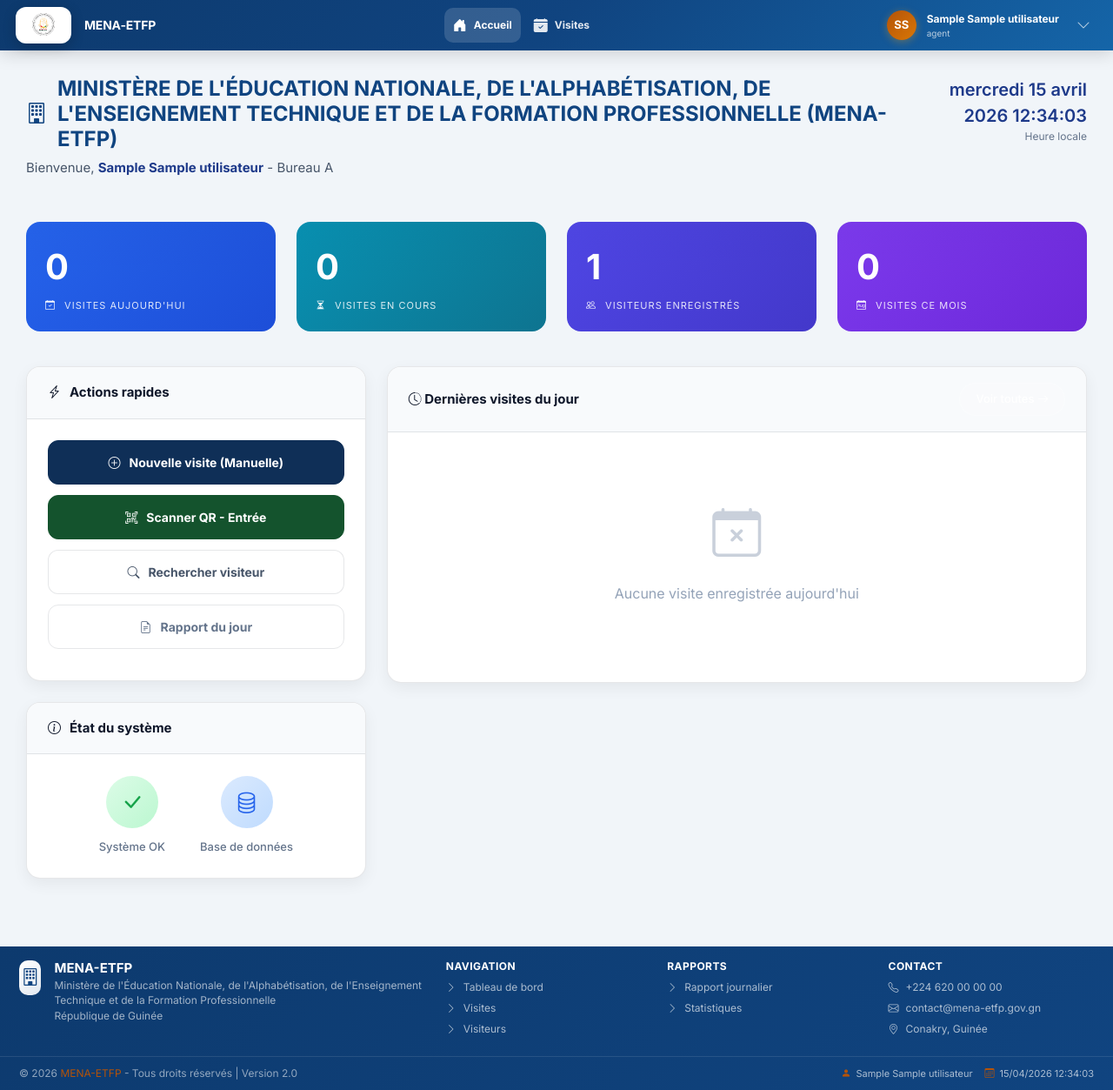
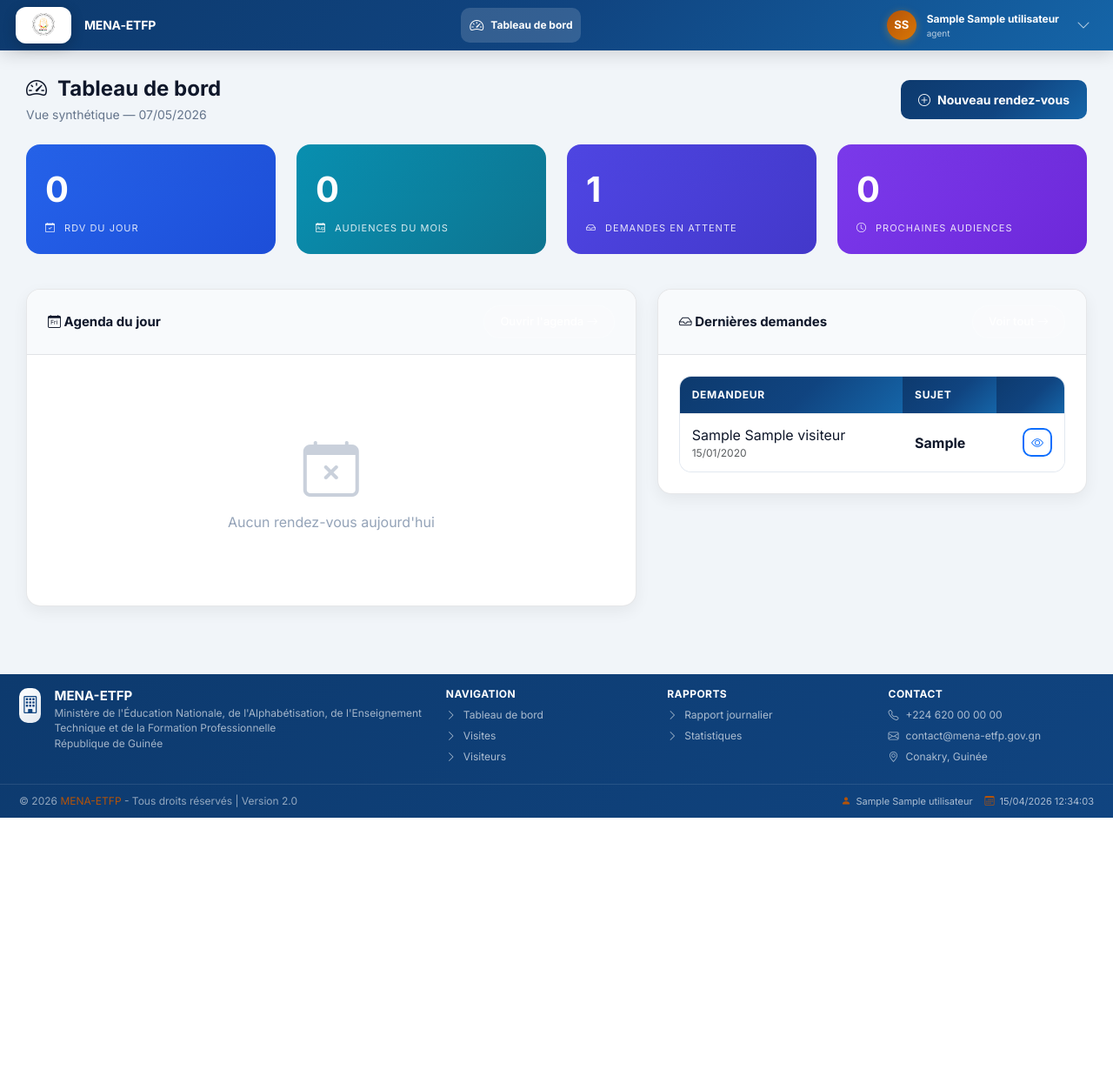
Before and after one commit to Bella5768/visite_CSIG, a Django app: page / in a window 1280 px wide. Shown: the whole page at 87% size. After the commit the page ends 940 px from the top, so only its background shows below. Run offline with Django 5.2, Linux system fonts and the light colour scheme; a user stored in the database is signed in; tables that the repository leaves empty hold one stand-in row (values such as "Sample post").

Commit message:
Cabinet: modules dashboard/agenda/audiences/demandes/repertoire

```diff
--- a/visite_csig/core/urls.py
+++ b/visite_csig/core/urls.py
@@ -5,6 +5,10 @@
 
 urlpatterns = [
     path('', views.dashboard, name='dashboard'),
+    path('agenda/', views.cabinet_agenda, name='cabinet_agenda'),
+    path('audiences/', views.cabinet_audiences, name='cabinet_audiences'),
+    path('demandes/', views.cabinet_demandes, name='cabinet_demandes'),
+    path('repertoire/', views.cabinet_repertoire, name='cabinet_repertoire'),
     path('login/', views.login_view, name='login'),
     path('logout/', views.logout_view, name='logout'),
     path('profil/', views.profil, name='profil'),
--- a/visite_csig/core/views.py
+++ b/visite_csig/core/views.py
@@ -2,7 +2,9 @@
 from django.contrib.auth import authenticate, get_user_model, login, logout
 from django.contrib.auth.decorators import login_required
 from django.core import signing
+from django.core.paginator import Paginator
 from django.core.exceptions import ValidationError
+from django.db.models import Q
 from django.http import JsonResponse
 from django.shortcuts import get_object_or_404, redirect, render
 from django.urls import reverse
@@ -11,7 +13,7 @@
 from core.permissions import module_permission_required
 
 from .models import Correspondant, MotifVisite, PermissionUtilisateur, Utilisateur
-from visites.models import CreneauDisponibilite, Visite
+from visites.models import CreneauDisponibilite, RendezVous, Visite
 from visiteurs.models import Visiteur
 
 
@@ -36,13 +38,133 @@
 @login_required
 def dashboard(request):
     today = timezone.now().date()
-    return render(request, 'core/dashboard.html', {
+    month = today.month
+    year = today.year
+
+    rdv_today = RendezVous.objects.select_related('visiteur', 'motif').filter(date_rendez_vous=today).exclude(statut='annule')
+    agenda_du_jour = rdv_today.order_by('heure_debut')
+
+    audiences_mois = RendezVous.objects.filter(
+        date_rendez_vous__year=year,
+        date_rendez_vous__month=month,
+        statut__in=['confirme', 'en_cours', 'termine'],
+    ).count()
+
+    demandes_attente = RendezVous.objects.filter(statut='planifie').count()
+
+    prochaines_audiences = RendezVous.objects.select_related('visiteur', 'motif').filter(
+        date_rendez_vous__gte=today,
+        statut__in=['confirme', 'planifie'],
+    ).order_by('date_rendez_vous', 'heure_debut')[:8]
+
+    dernieres_demandes = RendezVous.objects.select_related('visiteur', 'motif').filter(
+        statut='planifie'
+    ).order_by('-date_creation')[:8]
+
+    return render(request, 'cabinet/dashboard.html', {
         'page_title': 'Tableau de bord',
-        'visites_jour': Visite.objects.filter(date_visite=today).count(),
-        'visites_en_cours': Visite.objects.filter(date_visite=today, statut='en_cours').count(),
-        'total_visiteurs': Visiteur.objects.count(),
-        'visites_mois': Visite.objects.filter(date_visite__month=today.month).count(),
-        'dernieres_visites': Visite.objects.filter(date_visite=today).select_related('visiteur', 'motif')[:10],
+        'rdv_du_jour': rdv_today.count(),
+        'audiences_mois': audiences_mois,
+        'demandes_attente': demandes_attente,
+        'agenda_du_jour': agenda_du_jour,
+        'prochaines_audiences': prochaines_audiences,
+        'dernieres_demandes': dernieres_demandes,
+        'today': today,
+    })
+
+
+@module_permission_required('agenda', 'view')
+def cabinet_agenda(request):
+    return redirect('visites:agenda_ministre')
+
+
+@module_permission_required('rendez_vous', 'view')
+def cabinet_audiences(request):
+    statut_filter = request.GET.get('statut', '')
+    priorite_filter = request.GET.get('priorite', '')
+    search_query = request.GET.get('search', '')
+
+    qs = RendezVous.objects.select_related('visiteur', 'motif', 'correspondant').exclude(statut='planifie')
+
+    if statut_filter:
+        qs = qs.filter(statut=statut_filter)
+    if priorite_filter:
+        qs = qs.filter(priorite=priorite_filter)
+    if search_query:
+        qs = qs.filter(
+            Q(sujet__icontains=search_query) |
+            Q(visiteur__nom__icontains=search_query) |
+            Q(visiteur__prenoms__icontains=search_query) |
+            Q(visiteur__telephone__icontains=search_query) |
+            Q(visiteur__email__icontains=search_query) |
+            Q(motif__libelle__icontains=search_query)
+        )
+
+    paginator = Paginator(qs.order_by('-date_rendez_vous', '-heure_debut'), 20)
+    page = paginator.get_page(request.GET.get('page', 1))
+
+    return render(request, 'cabinet/audiences.html', {
+        'page_title': 'Audiences',
+        'audiences': page,
+        'statuts': RendezVous.STATUT_CHOICES,
+        'priorites': RendezVous.PRIORITE_CHOICES,
+        'statut_filter': statut_filter,
+        'priorite_filter': priorite_filter,
+        'search_query': search_query,
+    })
+
+
+@module_permission_required('rendez_vous', 'view')
+def cabinet_demandes(request):
+    priorite_filter = request.GET.get('priorite', '')
+    search_query = request.GET.get('search', '')
+
+    qs = RendezVous.objects.select_related('visiteur', 'motif', 'correspondant').filter(statut='planifie')
+    if priorite_filter:
+        qs = qs.filter(priorite=priorite_filter)
+    if search_query:
+        qs = qs.filter(
+            Q(sujet__icontains=search_query) |
+            Q(visiteur__nom__icontains=search_query) |
+            Q(visiteur__prenoms__icontains=search_query) |
+            Q(visiteur__telephone__icontains=search_query) |
+            Q(visiteur__email__icontains=search_query) |
+            Q(motif__libelle__icontains=search_query)
+        )
+
+    paginator = Paginator(qs.order_by('-date_creation'), 20)
+    page = paginator.get_page(request.GET.get('page', 1))
+
+    return render(request, 'cabinet/demandes.html', {
+        'page_title': 'Demandes',
+        'demandes': page,
+        'priorites': RendezVous.PRIORITE_CHOICES,
+        'priorite_filter': priorite_filter,
+        'search_query': search_query,
+    })
+
+
+@module_permission_required('administration', 'view')
+def cabinet_repertoire(request):
+    search_query = (request.GET.get('search') or '').strip()
+    qs = Correspondant.objects.all()
+    if search_query:
+        qs = qs.filter(
+            Q(nom__icontains=search_query) |
+            Q(prenoms__icontains=search_query) |
+            Q(fonction__icontains=search_query) |
+            Q(departement__icontains=search_query) |
+            Q(telephone__icontains=search_query) |
+            Q(email__icontains=search_query)
+        )
+
+    paginator = Paginator(qs.order_by('nom', 'prenoms'), 25)
+    page = paginator.get_page(request.GET.get('page', 1))
+
+    return render(request, 'cabinet/repertoire.html', {
+        'page_title': 'Répertoire',
+        'contacts': page,
+        'search_query': search_query,
     })
 
 
--- a/visite_csig/templates/base.html
+++ b/visite_csig/templates/base.html
@@ -381,31 +381,24 @@
 
             <nav class="header-nav">
                 <a href="{% url 'core:dashboard' %}" class="nav-link {% if request.resolver_match.url_name == 'dashboard' %}active{% endif %}">
-                    <i class="bi bi-house-door-fill"></i> Accueil
+                    <i class="bi bi-speedometer2"></i> Tableau de bord
                 </a>
-                {% if user.role == 'superadmin' or user_perms.visites.view %}
-                <a href="{% url 'visites:index' %}" class="nav-link">
-                    <i class="bi bi-calendar-check-fill"></i> Visites
+                {% if user.role == 'superadmin' or user_perms.agenda.view %}
+                <a href="{% url 'core:cabinet_agenda' %}" class="nav-link {% if request.resolver_match.url_name == 'cabinet_agenda' %}active{% endif %}">
+                    <i class="bi bi-calendar2-week-fill"></i> Agenda
                 </a>
                 {% endif %}
                 {% if user.role == 'superadmin' or user_perms.rendez_vous.view %}
-                <a href="{% url 'visites:rendez_vous_list' %}" class="nav-link">
-                    <i class="bi bi-calendar-week"></i> Rendez-vous
+                <a href="{% url 'core:cabinet_audiences' %}" class="nav-link {% if request.resolver_match.url_name == 'cabinet_audiences' %}active{% endif %}">
+                    <i class="bi bi-people-fill"></i> Audiences
+                </a>
+                <a href="{% url 'core:cabinet_demandes' %}" class="nav-link {% if request.resolver_match.url_name == 'cabinet_demandes' %}active{% endif %}">
+                    <i class="bi bi-inbox-fill"></i> Demandes
                 </a>
                 {% endif %}
-                {% if user.role == 'superadmin' or user_perms.visiteurs.view %}
-                <a href="{% url 'visiteurs:index' %}" class="nav-link">
-                    <i class="bi bi-people-fill"></i> Visiteurs
-                </a>
-                {% endif %}
-                {% if user.role == 'superadmin' or user_perms.rapports.view %}
-                <a href="{% url 'rapports:rapport_journalier' %}" class="nav-link">
-                    <i class="bi bi-file-earmark-bar-graph-fill"></i> Rapports
-                </a>
-                {% endif %}
-                {% if user.role == 'superadmin' or user_perms.agenda.view %}
-                <a href="{% url 'visites:agenda_ministre' %}" class="nav-link">
-                    <i class="bi bi-calendar2-week-fill"></i> Agenda Ministre
+                {% if user.role == 'superadmin' or user_perms.administration.view %}
+                <a href="{% url 'core:cabinet_repertoire' %}" class="nav-link {% if request.resolver_match.url_name == 'cabinet_repertoire' %}active{% endif %}">
+                    <i class="bi bi-journal-bookmark-fill"></i> Répertoire
                 </a>
                 {% endif %}
                 {% if user.role == 'superadmin' or user_perms.administration.view %}
--- /dev/null
+++ b/visite_csig/templates/cabinet/dashboard.html
@@ -0,0 +1,131 @@
+{% extends 'base.html' %}
+{% block content %}
+<div class="page-title-bar">
+    <div>
+        <h2><i class="bi bi-speedometer2"></i> Tableau de bord</h2>
+        <div class="subtitle">Vue synthétique — {{ today|date:"d/m/Y" }}</div>
+    </div>
+    <div class="actions">
+        <a href="{% url 'visites:rendez_vous_create' %}" class="btn-primary-gradient">
+            <i class="bi bi-plus-circle"></i> Nouveau rendez-vous
+        </a>
+    </div>
+</div>
+
+<div class="row mb-4">
+    <div class="col-md-3 col-sm-6 mb-3">
+        <div class="stat-card blue">
+            <div class="stat-value">{{ rdv_du_jour|default:0 }}</div>
+            <div class="stat-label"><i class="bi bi-calendar-check stat-icon"></i> RDV du jour</div>
+        </div>
+    </div>
+    <div class="col-md-3 col-sm-6 mb-3">
+        <div class="stat-card cyan">
+            <div class="stat-value">{{ audiences_mois|default:0 }}</div>
+            <div class="stat-label"><i class="bi bi-calendar-month stat-icon"></i> Audiences du mois</div>
+        </div>
+    </div>
+    <div class="col-md-3 col-sm-6 mb-3">
+        <div class="stat-card indigo">
+            <div class="stat-value">{{ demandes_attente|default:0 }}</div>
+            <div class="stat-label"><i class="bi bi-inbox stat-icon"></i> Demandes en attente</div>
+        </div>
+    </div>
+    <div class="col-md-3 col-sm-6 mb-3">
+        <div class="stat-card purple">
+            <div class="stat-value">{{ prochaines_audiences|length|default:0 }}</div>
+            <div class="stat-label"><i class="bi bi-clock stat-icon"></i> Prochaines audiences</div>
+        </div>
+    </div>
+</div>
+
+<div class="row">
+    <div class="col-lg-7 mb-4">
+        <div class="card-section">
+            <div class="card-header-custom d-flex justify-content-between align-items-center">
+                <div><i class="bi bi-calendar-day"></i> Agenda du jour</div>
+                <a href="{% url 'core:cabinet_agenda' %}" class="btn-voir-toutes">Ouvrir l'agenda <i class="bi bi-arrow-right"></i></a>
+            </div>
+            <div class="card-body">
+                {% if agenda_du_jour %}
+                    <div class="table-responsive">
+                        <table class="table table-hover mb-0">
+                            <thead>
+                                <tr>
+                                    <th>Heure</th>
+                                    <th>Sujet</th>
+                                    <th>Demandeur</th>
+                                    <th>Statut</th>
+                                    <th></th>
+                                </tr>
+                            </thead>
+                            <tbody>
+                                {% for rdv in agenda_du_jour %}
+                                <tr>
+                                    <td style="white-space:nowrap;">{{ rdv.heure_debut|time:"H:i" }} - {{ rdv.heure_fin|time:"H:i" }}</td>
+                                    <td><strong>{{ rdv.sujet }}</strong><div class="text-muted" style="font-size:12px;">{{ rdv.motif.libelle }}</div></td>
+                                    <td>{{ rdv.visiteur.prenoms }} {{ rdv.visiteur.nom }}</td>
+                                    <td>
+                                        {% if rdv.statut == 'planifie' %}<span class="badge bg-secondary">En attente</span>{% endif %}
+                                        {% if rdv.statut == 'confirme' %}<span class="badge bg-info">Confirmé</span>{% endif %}
+                                        {% if rdv.statut == 'en_cours' %}<span class="badge bg-primary">En cours</span>{% endif %}
+                                        {% if rdv.statut == 'termine' %}<span class="badge bg-success">Terminé</span>{% endif %}
+                                        {% if rdv.statut == 'annule' %}<span class="badge bg-danger">Annulé</span>{% endif %}
+                                    </td>
+                                    <td class="text-end">
+                                        <a class="btn btn-sm btn-outline-primary" href="{% url 'visites:rendez_vous_detail' rdv.pk %}"><i class="bi bi-eye"></i></a>
+                                    </td>
+                                </tr>
+                                {% endfor %}
+                            </tbody>
+                        </table>
+                    </div>
+                {% else %}
+                    <div class="empty-state">
+                        <i class="bi bi-calendar-x"></i>
+                        <p>Aucun rendez-vous aujourd'hui</p>
+                    </div>
+                {% endif %}
+            </div>
+        </div>
+    </div>
+
+    <div class="col-lg-5 mb-4">
+        <div class="card-section">
+            <div class="card-header-custom d-flex justify-content-between align-items-center">
+                <div><i class="bi bi-inbox"></i> Dernières demandes</div>
+                <a href="{% url 'core:cabinet_demandes' %}" class="btn-voir-toutes">Voir tout <i class="bi bi-arrow-right"></i></a>
+            </div>
+            <div class="card-body">
+                {% if dernieres_demandes %}
+                    <div class="table-responsive">
+                        <table class="table table-hover mb-0">
+                            <thead>
+                                <tr>
+                                    <th>Demandeur</th>
+                                    <th>Sujet</th>
+                                    <th></th>
+                                </tr>
+                            </thead>
+                            <tbody>
+                                {% for rdv in dernieres_demandes %}
+                                <tr>
+                                    <td>{{ rdv.visiteur.prenoms }} {{ rdv.visiteur.nom }}<div class="text-muted" style="font-size:12px;">{{ rdv.date_creation|date:"d/m/Y" }}</div></td>
+                                    <td><strong>{{ rdv.sujet }}</strong></td>
+                                    <td class="text-end"><a class="btn btn-sm btn-outline-primary" href="{% url 'visites:rendez_vous_detail' rdv.pk %}"><i class="bi bi-eye"></i></a></td>
+                                </tr>
+                                {% endfor %}
+                            </tbody>
+                        </table>
+                    </div>
+                {% else %}
+                    <div class="empty-state">
+                        <i class="bi bi-inbox"></i>
+                        <p>Aucune demande récente</p>
+                    </div>
+                {% endif %}
+            </div>
+        </div>
+    </div>
+</div>
+{% endblock %}
```
Also changed, not shown: visite_csig/templates/cabinet/audiences.html (added, +121 -0 lines), visite_csig/templates/cabinet/demandes.html (added, +110 -0 lines), visite_csig/templates/cabinet/repertoire.html (added, +90 -0 lines).
